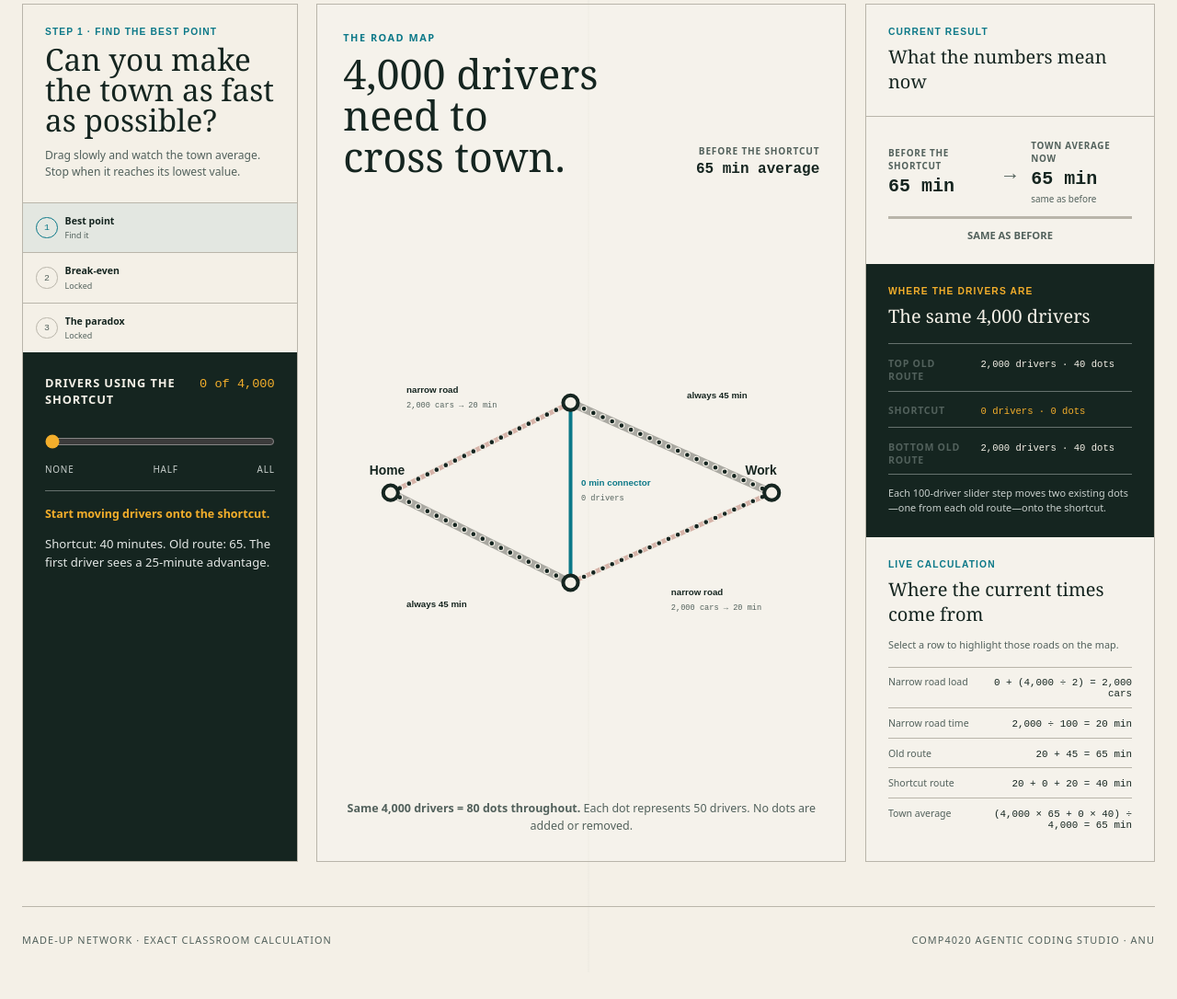
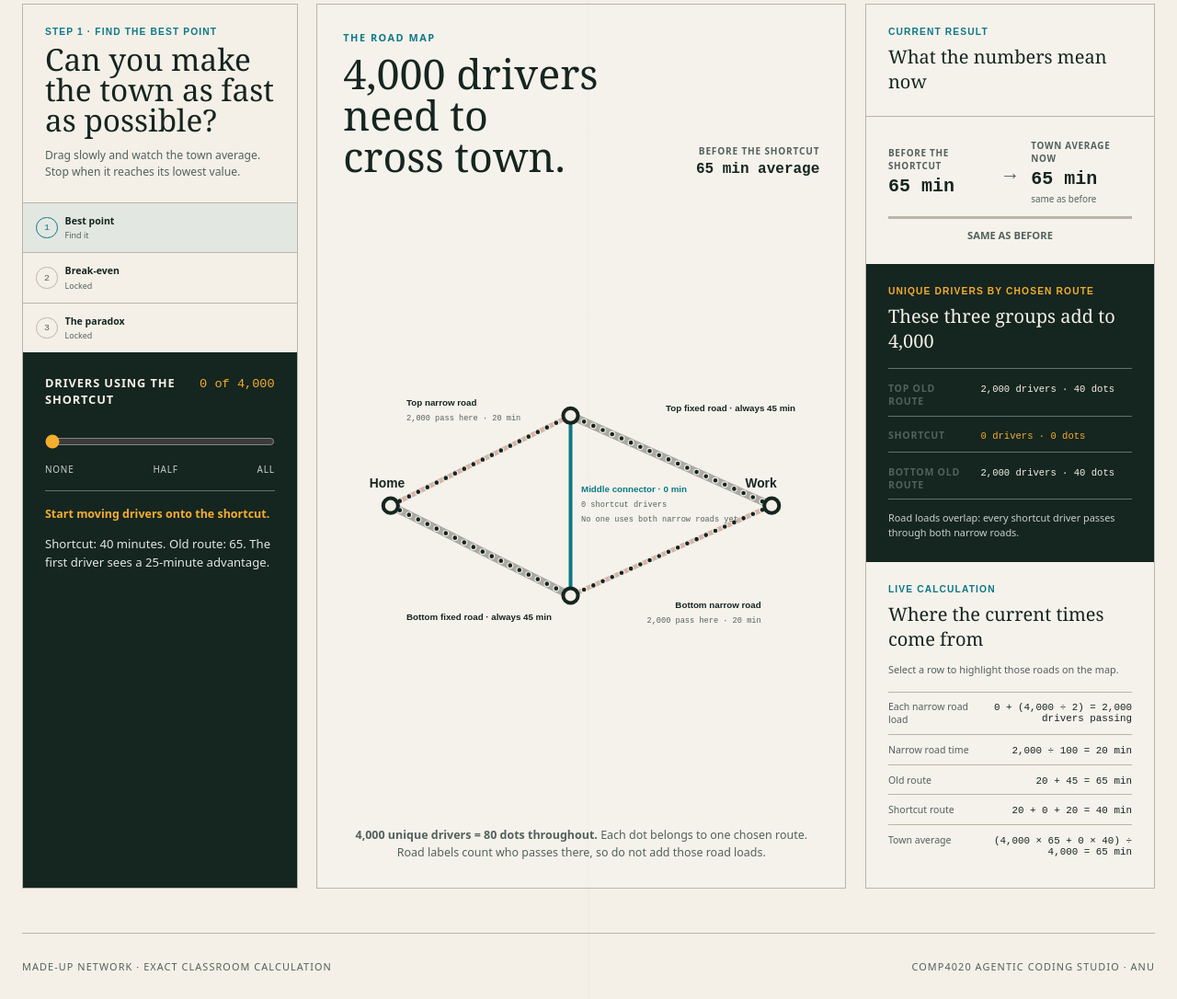
Before and after one commit to comp4020-agentic-coding-studio/comp4020-ass1-SharmaKunal14, a website built with Vite: page index.html in a window 1280 px wide. Shown: the part 660-1746 px from the top of the page at 92% size. Before the commit the page ends 1717 px from the top, so only its background shows below. Built offline with nearby package versions, Linux system fonts and the light colour scheme.

Commit message:
Separate route groups from road loads

```diff
--- a/index.html
+++ b/index.html
@@ -101,7 +101,9 @@
             <desc id="network-description">
               Start is on the left and work is on the right. Two old routes pass through one
               narrow road and one fixed forty-five-minute road. A new vertical shortcut joins
-              the two middle junctions.
+              the two middle junctions. Driver dots are unique route groups. Road labels show
+              how many of those drivers pass through each road, so the road loads are not totals
+              to add together.
             </desc>
 
             <line class="road road--narrow road--top road--shortcut-leg" x1="90" y1="260" x2="430" y2="90" />
@@ -121,23 +123,24 @@
             <g class="node"><circle cx="810" cy="260" r="14" /><text x="760" y="225">Work</text></g>
 
             <g class="road-label">
-              <text x="120" y="72">narrow road</text>
-              <text class="road-value" data-narrow-label x="120" y="99">2,000 cars → 20 min</text>
+              <text x="120" y="72">Top narrow road</text>
+              <text class="road-value" data-narrow-label x="120" y="99">2,000 pass here · 20 min</text>
             </g>
-            <g class="road-label"><text x="650" y="82">always 45 min</text></g>
-            <g class="road-label"><text x="120" y="476">always 45 min</text></g>
-            <g class="road-label">
-              <text x="620" y="454">narrow road</text>
-              <text class="road-value" data-narrow-label x="620" y="481">2,000 cars → 20 min</text>
+            <g class="road-label"><text x="610" y="82">Top fixed road · always 45 min</text></g>
+            <g class="road-label"><text x="120" y="476">Bottom fixed road · always 45 min</text></g>
+            <g class="road-label road-label--bottom">
+              <text x="790" y="454" text-anchor="end">Bottom narrow road</text>
+              <text class="road-value" data-narrow-label x="790" y="481" text-anchor="end">2,000 pass here · 20 min</text>
             </g>
             <g class="shortcut-label">
-              <text x="450" y="246">0 min connector</text>
-              <text data-shortcut-count x="450" y="275">0 drivers</text>
+              <text x="450" y="234">Middle connector · 0 min</text>
+              <text data-shortcut-count x="450" y="263">0 shortcut drivers</text>
+              <text data-shortcut-overlap x="450" y="290">No one uses both narrow roads yet</text>
             </g>
           </svg>
           <p class="network-note">
-            <strong>Same 4,000 drivers = 80 dots throughout.</strong> Each dot represents 50 drivers.
-            No dots are added or removed.
+            <strong>4,000 unique drivers = 80 dots throughout.</strong> Each dot belongs to one
+            chosen route. Road labels count who passes there, so do not add those road loads.
           </p>
         </div>
 
@@ -228,8 +231,8 @@
           </section>
 
           <section class="calculation-ledger" aria-labelledby="route-ledger-title">
-            <p class="step-label">Where the drivers are</p>
-            <h4 id="route-ledger-title">The same 4,000 drivers</h4>
+            <p class="step-label">Unique drivers by chosen route</p>
+            <h4 id="route-ledger-title">These three groups add to 4,000</h4>
             <div class="route-ledger" role="group" aria-label="Inspect where all 80 dots are now">
               <button class="route-ledger__route" type="button" data-spotlight="top" aria-pressed="false">
                 <span class="route-ledger__label">Top old route</span>
@@ -245,7 +248,7 @@
               </button>
             </div>
             <p class="dot-rule" data-spotlight-copy>
-              Each 100-driver slider step moves two existing dots—one from each old route—onto the shortcut.
+              Road loads overlap: every shortcut driver passes through both narrow roads.
             </p>
           </section>
 
@@ -256,7 +259,7 @@
               <p>Select a row to highlight those roads on the map.</p>
             </div>
             <ol>
-              <li><button type="button" data-spotlight="narrow-load" aria-pressed="false"><span>Narrow road load</span><code data-narrow-math>0 + (4,000 ÷ 2) = 2,000 cars</code></button></li>
+              <li><button type="button" data-spotlight="narrow-load" aria-pressed="false"><span>Each narrow road load</span><code data-narrow-math>0 + (4,000 ÷ 2) = 2,000 drivers passing</code></button></li>
               <li><button type="button" data-spotlight="narrow-time" aria-pressed="false"><span>Narrow road time</span><code data-narrow-time-math>2,000 ÷ 100 = 20 min</code></button></li>
               <li><button type="button" data-spotlight="old-route" aria-pressed="false"><span>Old route</span><code data-old-math>20 + 45 = 65 min</code></button></li>
               <li><button type="button" data-spotlight="shortcut-route" aria-pressed="false"><span>Shortcut route</span><code data-shortcut-math>20 + 0 + 20 = 40 min</code></button></li>
--- a/main.ts
+++ b/main.ts
@@ -22,6 +22,7 @@ const averageTime = need<HTMLOutputElement>("[data-average-time]");
 const averageChange = need<HTMLElement>("[data-average-change]");
 const decision = need<HTMLElement>("[data-decision]");
 const shortcutCount = need<SVGTextElement>("[data-shortcut-count]");
+const shortcutOverlap = need<SVGTextElement>("[data-shortcut-overlap]");
 const narrowLabels = [...document.querySelectorAll<SVGTextElement>("[data-narrow-label]")];
 const narrowMath = need<HTMLElement>("[data-narrow-math]");
 const narrowTimeMath = need<HTMLElement>("[data-narrow-time-math]");
@@ -254,12 +255,12 @@ const SPOTLIGHTS: Record<string, { map: string; dots: string; copy: string }> =
   "narrow-load": {
     map: "narrow",
     dots: "all",
-    copy: "Both narrow roads glow because the shortcut sends every shortcut driver through both of them.",
+    copy: "Each label is one road’s load. The same shortcut drivers appear in both totals.",
   },
   "narrow-time": {
     map: "narrow",
     dots: "all",
-    copy: "Both narrow roads use the same rule: 100 cars add 1 minute.",
+    copy: "Each narrow road uses the same rule: 100 drivers passing add 1 minute.",
   },
   "old-route": {
     map: "top",
@@ -286,7 +287,7 @@ function renderSpotlight(): void {
   network.dataset.focus = spotlight?.map ?? "";
   driverLayer.dataset.focus = spotlight?.dots ?? "";
   spotlightCopy.textContent = spotlight?.copy ??
-    "Each 100-driver slider step moves two existing dots—one from each old route—onto the shortcut.";
+    "Road loads overlap: every shortcut driver passes through both narrow roads.";
   for (const button of spotlightButtons) {
     button.setAttribute("aria-pressed", String(button.dataset.spotlight === activeSpotlight));
   }
@@ -315,9 +316,12 @@ function render(result: BraessResult): void {
   document.body.dataset.roadClosed = String(roadClosed);
   shortcutOutput.value = `${drivers(shortcutUsers)} of ${drivers(TOTAL_DRIVERS)}`;
   averageTime.value = minutes(averageMinutes);
-  shortcutCount.textContent = `${drivers(shortcutUsers)} drivers`;
+  shortcutCount.textContent = `${drivers(shortcutUsers)} shortcut drivers`;
+  shortcutOverlap.textContent = shortcutUsers === 0
+    ? "No one uses both narrow roads yet"
+    : `The same ${drivers(shortcutUsers)} also use both narrow roads`;
   for (const label of narrowLabels) {
-    label.textContent = `${drivers(narrowRoadUsers)} cars → ${minutes(narrowRoadMinutes)} min`;
+    label.textContent = `${drivers(narrowRoadUsers)} pass here · ${minutes(narrowRoadMinutes)} min`;
   }
   renderDriverDots(shortcutUsers, usersPerOldRoute);
   renderDiscovery(result);
@@ -350,7 +354,8 @@ function render(result: BraessResult): void {
   }
 
   narrowMath.textContent =
-    `${drivers(shortcutUsers)} + (${drivers(oldRouteUsers)} ÷ 2) = ${drivers(narrowRoadUsers)} cars`;
+    `${drivers(shortcutUsers)} + (${drivers(oldRouteUsers)} ÷ 2) = ` +
+    `${drivers(narrowRoadUsers)} drivers passing`;
   narrowTimeMath.textContent = `${drivers(narrowRoadUsers)} ÷ 100 = ${minutes(narrowRoadMinutes)} min`;
   oldMath.textContent = `${minutes(narrowRoadMinutes)} + 45 = ${minutes(oldRouteMinutes)} min`;
   shortcutMath.textContent =
--- a/styles.css
+++ b/styles.css
@@ -557,7 +557,7 @@ body[data-road-closed="true"] .shortcut-label {
 }
 
 .road-label .road-value,
-.shortcut-label text:last-child {
+.shortcut-label text:not(:first-child) {
   fill: var(--ink-soft);
   font-family: "DM Mono", monospace;
   font-size: 15px;
```
Also changed, not shown: spec/browser.test.ts (+34 -1 lines), spec/page.test.ts (+7 -4 lines).
